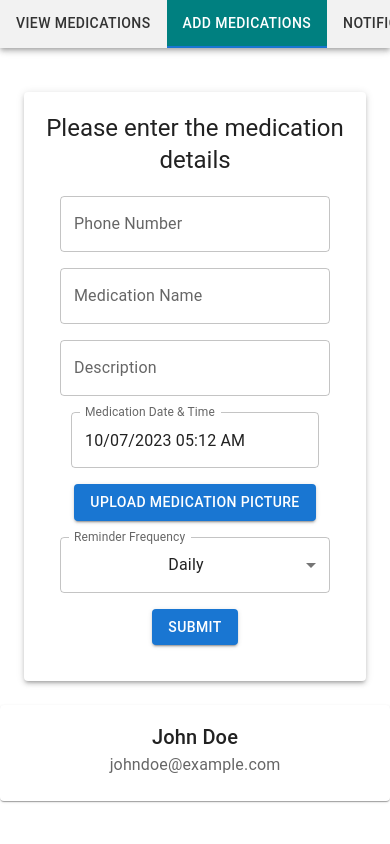
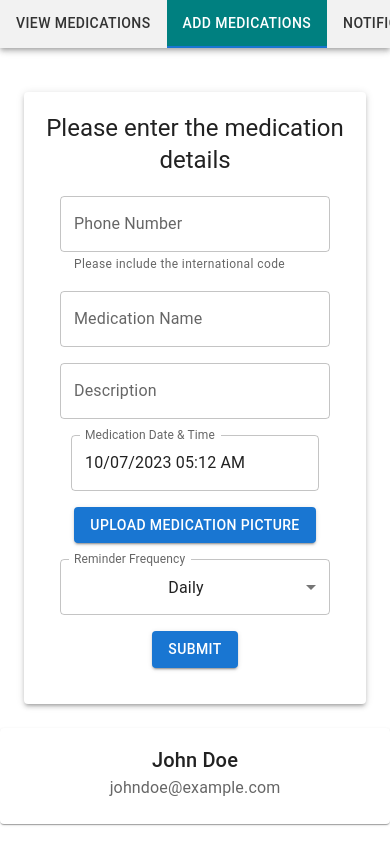
Before and after one commit to BucBharat/Hackathon, a React (Create React App) app: page / in a window 390 px wide. Both pictures are taken after a click on the tab "ADD MEDICATIONS". Built offline with nearby package versions, Linux system fonts and the light colour scheme.

Commit message:
Helper text for phone number.

```diff
--- a/src/MedicationInput.js
+++ b/src/MedicationInput.js
@@ -99,6 +99,7 @@ export default function MedicationInput() {
               pattern: '\\d*',
               maxLength: 15,
             }}
+            helperText="Please include the international code"
           />
         </Box>
 
```
